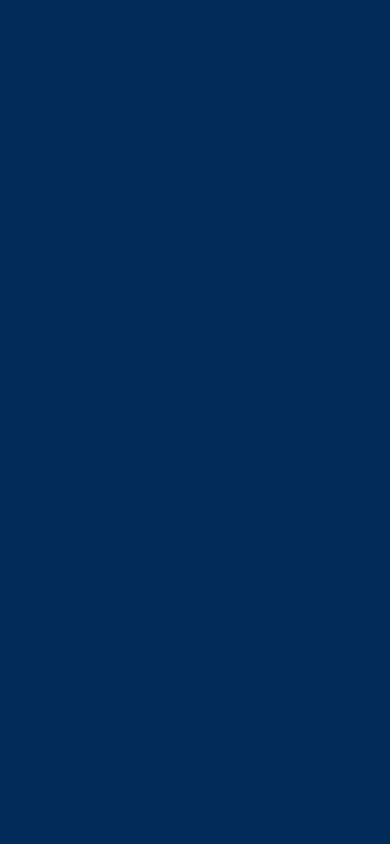
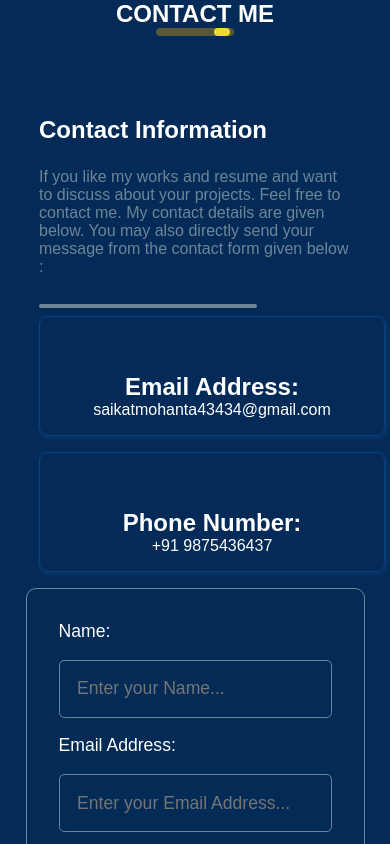
Before and after one commit to coderacademics/Porfolio, a React (Create React App) app: page /Porfolio/contactme in a window 390 px wide. Before the commit this address had no page. Shown: the top 844 px of the page. Built offline with nearby package versions, Linux system fonts and the light colour scheme; a web font is replaced by a local one.

Commit message:
Added Responsive CSS for mobile view

```diff
--- a/package.json
+++ b/package.json
@@ -1,8 +1,8 @@
 {
-  "homepage": "https://coderacademics.github.io/Portfolio",
+  "homepage": "https://coderacademics.github.io/Porfolio",
   "name": "portfolio",
   "version": "0.1.0",
-  "private": true,
+  "private": false,
   "dependencies": {
     "@emailjs/browser": "^3.11.0",
     "@emotion/react": "^11.11.1",
--- a/src/App.js
+++ b/src/App.js
@@ -8,8 +8,8 @@ import Services from "./Components/Services";
 import Skills from "./Components/Skills";
 import Resume from "./Components/Resume";
 function App() {
-    return (<div className="App">
-        <Router>
+    return <div className="App">
+        <Router basename="/Porfolio">
             <Routes>
                 <Route path="/" element={<HomePage />}></Route>
                 <Route path="/aboutme" element={<AboutMe />}></Route>
@@ -21,6 +21,5 @@ function App() {
             </Routes>
         </Router>
     </div>
-    );
 }
 export default App;
--- a/src/CSS Styling/AboutMe.css
+++ b/src/CSS Styling/AboutMe.css
@@ -53,7 +53,12 @@
     padding-left: 8em;
     padding-right: 8em;
 }
-
+@media screen and (min-width: 360px) and (max-width: 414px) {
+    .about-me-details{
+        padding-left: 3em;
+        padding-right: 3em;
+    }
+}
 .my-details {
     text-align: left;
 
@@ -71,10 +76,19 @@
     overflow: hidden;
 }
 
+@media screen and (max-width: 414px) and (min-width: 360px) {
+    .image-container {
+        display: none;
+    }
+
+}
+
 .pic {
     height: 40vh;
     width: 35vw;
 }
+
+
 
 .resume-btn {
     display: inline-block;
@@ -87,7 +101,13 @@
     overflow: hidden;
     font-size: calc(90%);
 }
-
+@media screen and (max-width: 414px) and (min-width: 360px) {
+    .resume-btn{
+        padding: 0.3em;
+        border-width: 0.1em;
+        margin-top: 0.5em;
+    }
+}
 .resume-btn::before {
     content: "";
     position: absolute;
--- a/src/CSS Styling/ContactMe.css
+++ b/src/CSS Styling/ContactMe.css
@@ -1,10 +1,17 @@
-
+.contactme{
+    height: fit-content;
+}
 .contact-me-heading{
     text-align: center;
     font-family: 'REM',sans-serif;
     color:#fff;
     /* margin-bottom: 2em; */
     font-size: 2.5em;
+}
+@media screen and (max-width: 414px) and (min-width: 360px) {
+    .contact-me-heading{
+        font-size: 1.5em;
+    }
 }
 .contact-me-container {
     color: #fff;
@@ -13,11 +20,26 @@
     display: flex;
     justify-content: space-around;
 }
-
+@media screen and (max-width: 414px) and (min-width: 360px) {
+    .contact-me-container{
+      flex-wrap: wrap;
+      flex-basis: 100%;
+      height: fit-content;
+    }
+    .phone-info .email-info{
+        width: 90vw;
+        height: calc(fit-content+10vh)
+    }
+}
 .contact-info {
     /* border: 2px solid #fff; */
     width: 40vw;
     font-family: 'REM', sans-serif;
+}
+@media screen and (max-width: 414px) and (min-width: 360px) {
+    .contact-info{
+        width: 80vw;
+    }
 }
 
 .contact-info h2 {
@@ -64,7 +86,29 @@
     border-radius: 0.5em;
     position: relative;
 }
-
+@media screen and (max-width: 414px) and (min-width: 360px) {
+    .phone-info{
+        width: 80vw;
+        height: fit-content;
+        margin: 0.5em;
+        margin-left: auto;
+        margin-right: auto;
+        text-align: center;
+        padding-top: 0.5em;
+        margin-bottom: 1em;
+    }
+    .email-info{
+        width: 80vw;
+        height: fit-content;
+        margin: 0.5em;
+        margin-left: auto;
+        margin-right: auto;
+        text-align: center;
+        padding-top: 0.5em;
+        margin-bottom: 1em;
+        margin-top: 2.5em;
+    }
+}
 .contact-me-form {
     display: flex;
     flex-direction: column;
@@ -75,7 +119,11 @@
     border-radius: 10px;
     background-color: #042b57ac;
 }
-
+@media screen and (max-width: 414px) and (min-width: 360px) {
+    .contact-me-form{
+        width: 70vw;
+    }
+}
 .contact-me-form label,
 input,
 textarea {
--- a/src/CSS Styling/Introduction.css
+++ b/src/CSS Styling/Introduction.css
@@ -5,6 +5,12 @@
     text-align: center;
     font-family: 'REM', sans-serif;
     position: relative;
+}
+@media screen and (max-width: 414px) and (min-width: 360px) {
+    .introduction-container{
+        margin-left: 2.5em;
+        margin-right: 2.5em;
+    }
 }
 .profile-pic-container{
     width: 150px;
--- a/src/CSS Styling/Resume.css
+++ b/src/CSS Styling/Resume.css
@@ -6,7 +6,13 @@
     height: 98vh;
     margin-bottom: 3em;
 }
-
+@media screen and (max-width: 414px) and (min-width: 360px) {
+    .resume-container{
+        height: auto;
+        /* max-height: max-content; */
+        overflow: hidden;
+    }
+}
 .heading {
     margin-top: 3em;
 }
--- a/src/CSS Styling/Services.css
+++ b/src/CSS Styling/Services.css
@@ -5,16 +5,32 @@
     height: 98vh;
 
 }
+@media screen and (max-width: 414px) and (min-width: 360px) {
+    .services-container{
+        height: auto;
+    }
+}
 .heading{
     margin-top: 4em;
 }
-
+@media screen and (max-width: 414px) and (min-width: 360px) {
+    .heading{
+        margin-top: 2em;
+        font-size: 2em;
+    }
+}
 .services-list{
     /* border: 2px solid wheat; */
     display: flex;
     padding: 2em;
     flex-wrap: wrap;
     justify-content: space-around;
+}
+@media screen and (max-width: 414px) and (min-width: 360px) {
+    .services-ist{
+        flex-direction: column;
+        flex-basis: 100%;
+    }
 }
 .services{
     height: 30vh;
@@ -25,6 +41,12 @@
     box-shadow: 2px 2px 5px #0d396b;
     border-radius: 0.5em;
     position: relative;
+}
+@media screen and (max-width: 414px) and (min-width: 360px) {
+    .services{
+        width: 90vw;
+        height: fit-content;
+    }
 }
 .services:hover{
     cursor: pointer;
--- a/src/CSS Styling/Skills.css
+++ b/src/CSS Styling/Skills.css
@@ -3,6 +3,13 @@
     color: #fff;
     font-family: 'REM',sans-serif;
     height: 95vh;
+}
+@media screen and (max-width: 414px) and (min-width: 360px) {
+    .skills-main-container{
+        max-height: fit-content;
+        height: auto;
+        margin-top: -2em;
+    }
 }
 .heading{
     text-align: center;
@@ -12,6 +19,12 @@
     margin-top: 6em;
     display: flex;
     justify-content: space-around;
+}
+@media screen and (max-width: 414px) and (min-width: 360px) {
+    .skills-container-circular{
+        flex-wrap: wrap;
+        flex-basis: 50%;
+    }
 }
 .circular-skills{
     height: 30vh;
@@ -23,6 +36,12 @@
     align-items: center;
     justify-content: center;
     border-radius: 0.5em;
+}
+@media screen and (max-width: 414px) and (min-width: 360px) {
+    .circular-skills{
+        width: 35vw;
+        height: 30vh;
+    }
 }
 .circular-skills:hover{
     cursor: pointer;
--- a/src/CSS Styling/Timeline.css
+++ b/src/CSS Styling/Timeline.css
@@ -3,6 +3,13 @@
     display: flex;
     justify-content: space-around;
     margin-top: 2.5em;
+}
+@media screen and (max-width: 414px) and (min-width: 360px) {
+ .timeline-container{
+    flex-wrap: wrap;
+    flex-basis: 50%;
+    height: auto;
+ }
 }
 .education-timeline{
     height: 20vh;
@@ -10,12 +17,32 @@
     /* border: 2px solid white; */
     margin: 1.5em;
 }
+@media screen and (max-width: 414px) and (min-width: 360px) {
+    .education-timeline{
+        height: fit-content;
+        width: 70vw;
+        font-size: calc(80%);
+        margin-left: 0.5em;
+        margin-right: 0.5em;
+        text-align: center;
+    }
+}
 .job-timeline{
     height: 20vh;
     width: 50vw;
     /* border: 2px solid white; */
     margin: 1.5em;
 }
+@media screen and (max-width: 414px) and (min-width: 360px) {
+    .job-timeline{
+        height: fit-content;
+        width: 70vw;
+        font-size: calc(80%);
+        margin-left: 0.5em;
+        margin-right: 0.5em;
+        text-align: center;
+    }
+}
 .timeline-heading
 {
     font-size: 135%;
```
Also changed, not shown: src/CSS Styling/Footer.css (+7 -0 lines). Lines whose indentation alone changed are shown as unchanged.
